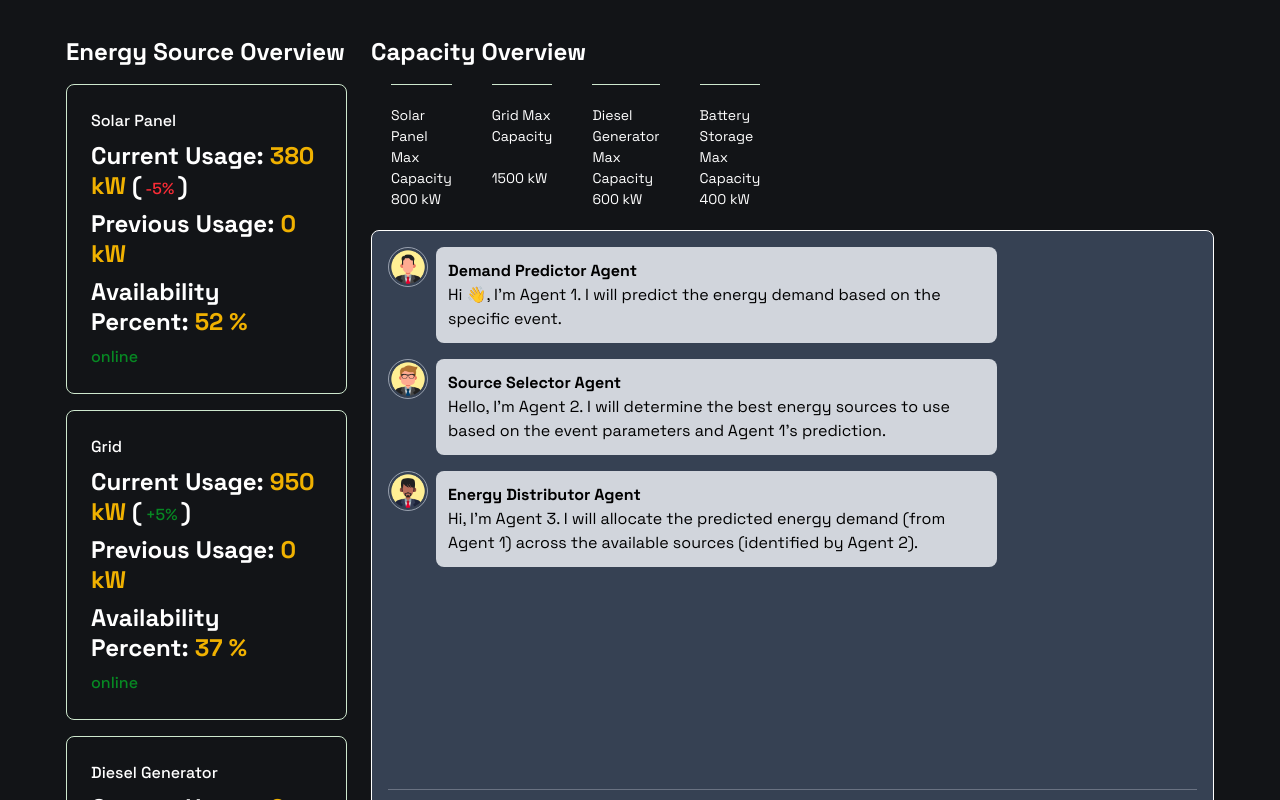
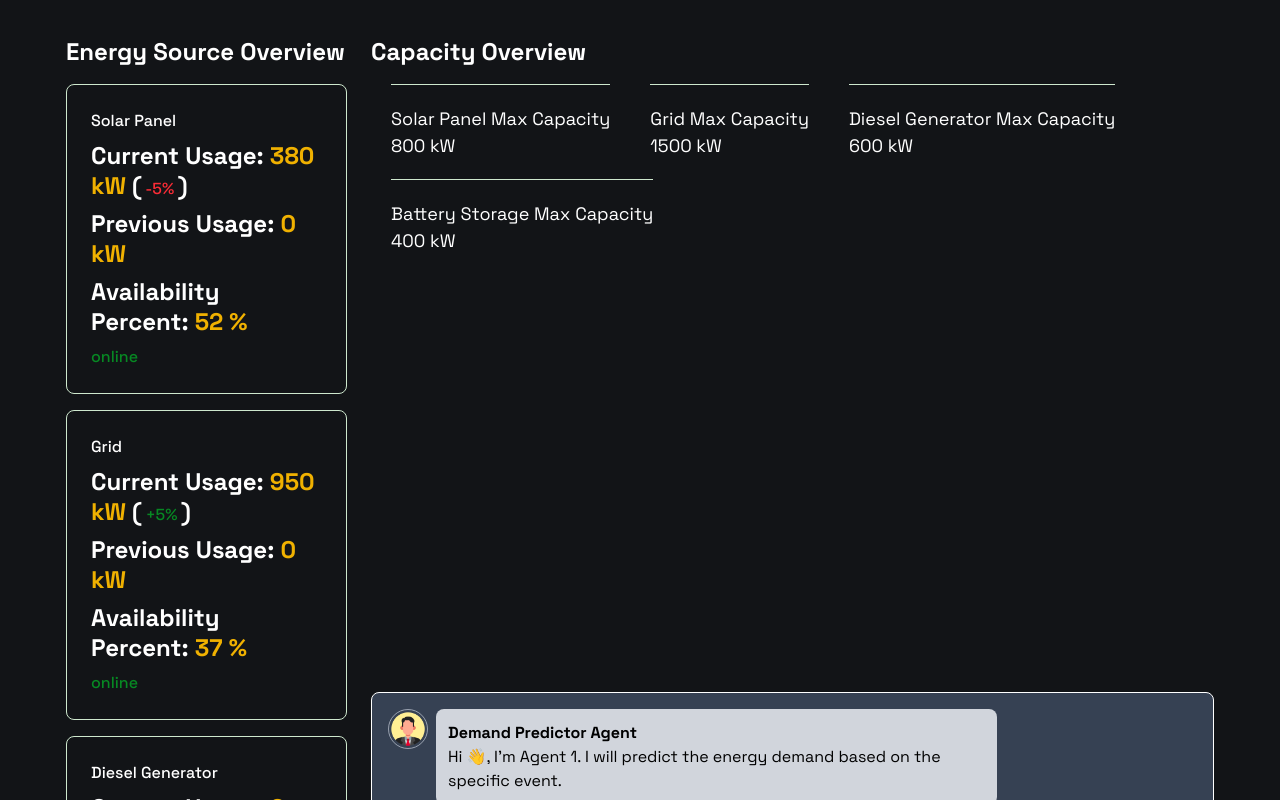
Before and after one commit to kristianrpo/cps-energy, a Next.js app in the folder frontend/: page / in a window 1280 px wide. Shown: the top 800 px of the page. Built offline with nearby package versions, Linux system fonts and the light colour scheme; no server answers.

Commit message:
fix: correct styles from home page

```diff
--- a/frontend/app/components/cards/CapacityCard.tsx
+++ b/frontend/app/components/cards/CapacityCard.tsx
@@ -6,9 +6,9 @@ interface CapacityCardProps {
 
 export default function CapacityCard({ sourceType, maxCapacity, className }: CapacityCardProps) {
   return (
-    <div className={`col-span-2 grid grid-cols-subgrid border-t border-t-[#cee8ce] py-5 mx-5 ${className}`}>
-      <p className="text-white text-sm font-normal leading-normal">{sourceType} Max Capacity</p>
-      <p className="text-white text-sm font-normal leading-normal">{maxCapacity} kW</p>
+    <div className={`border-t border-t-[#cee8ce] py-5 mx-5 ${className}`}>
+      <p className="text-white text-lg font-normal leading-normal">{sourceType} Max Capacity</p>
+      <p className="text-white text-lg font-normal leading-normal">{maxCapacity} kW</p>
     </div>
   );
 }
--- a/frontend/app/components/cards/EnergySourceCard.tsx
+++ b/frontend/app/components/cards/EnergySourceCard.tsx
@@ -10,7 +10,7 @@ interface EnergySourceCardProps {
 
 export default function EnergySourceCard({ sourceType, availabilityPercent, currentUsage, status, lastChangePercent, previousUsage, className  }: EnergySourceCardProps) {
   return (
-    <div className={`flex min-w-[158px] flex-1 flex-col gap-2 rounded-lg p-6 border border-[#cee8ce] my-4 ${className}`}  >
+    <div className={`flex min-w-[158px] flex-1 flex-col gap-2 rounded-lg p-6 border border-[#cee8ce] mt-4 ${className}`}  >
       <p className="text-white text-base font-medium leading-normal">{sourceType}</p>
       <p className="text-white tracking-light text-2xl font-bold leading-tight"> Current Usage: <span className="text-yellow-500"> {currentUsage} kW </span> (<span className={`${lastChangePercent >= 0 ? "text-[#078823]" : "text-red-500"} text-base font-medium leading-normal`}> {lastChangePercent >= 0 ? `+${lastChangePercent}%` : `${lastChangePercent}%`} </span> ) </p>
       <p className="text-white tracking-light text-2xl font-bold leading-tight"> Previous Usage: <span className="text-yellow-500"> {previousUsage? previousUsage : 0} kW </span> </p>
--- a/frontend/app/components/sections/CapacitySection.tsx
+++ b/frontend/app/components/sections/CapacitySection.tsx
@@ -7,11 +7,11 @@ interface CapacitySectionProps {
 
 export default function CapacitySection({ energyData }: CapacitySectionProps) {
   return (
-    <div>
+    <div className="">
       <h2 className="text-white text-2xl font-bold">
         Capacity Overview
       </h2>
-      <div className="mt-4 flex flex-row flex-wrap">
+      <div className="mt-4 flex flex-wrap justify-content-between">
         {energyData.map((source, index) => (
         <CapacityCard
             key={index}
--- a/frontend/app/page.tsx
+++ b/frontend/app/page.tsx
@@ -28,9 +28,9 @@ export default function Home() {
 
   return (
     <div className="w-full min-h-screen text-white p-4">
-      <div className="flex flex-col lg:flex-row gap-6">
+      <div className="flex flex-col lg:flex-row gap-6 justify-space-between">
         <EnergyOverviewSection energySources={energyData} />
-        <div className="w-[100%]">
+        <div className="w-[100%] flex flex-col justify-between">
           <CapacitySection energyData={energyData} />
           <ChatSection initialMessages={predefinedMessages} onEnergyUpdate={handleEnergyUpdate} />
         </div>
```
